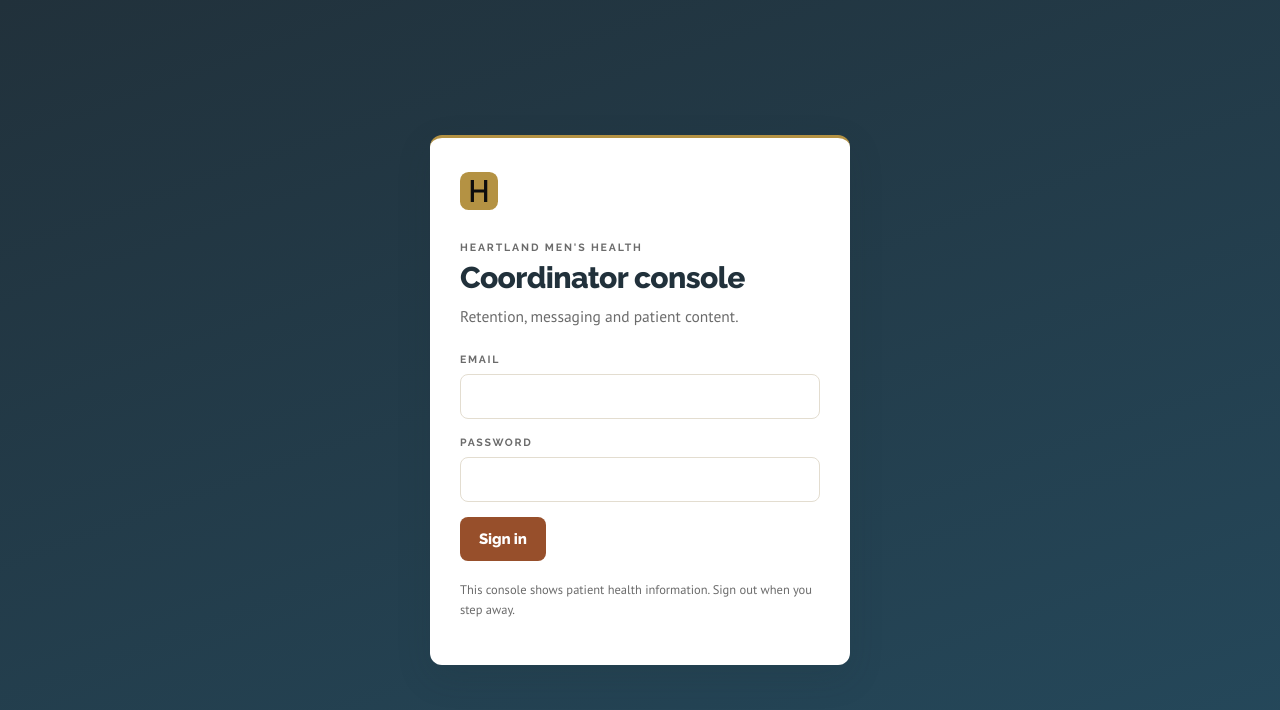
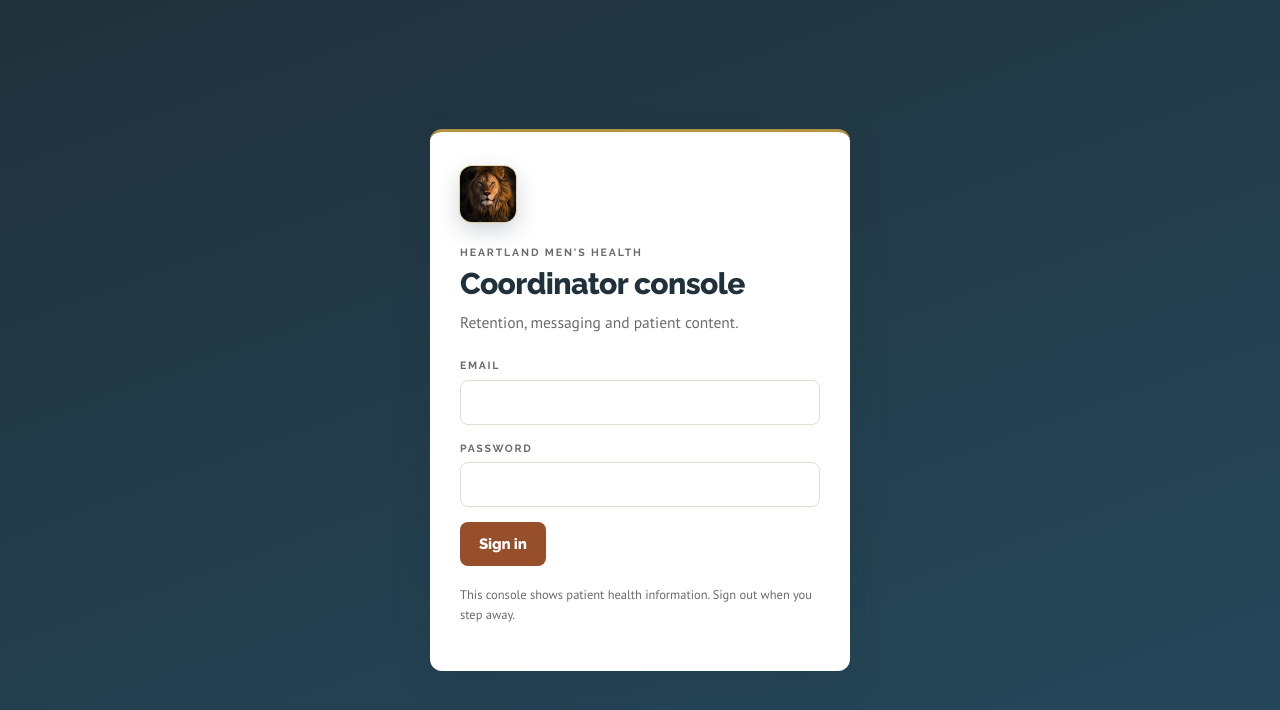
Before and after one commit to LIMENHelix/heartland-app, a website: page public/console/index.html in a window 1280 px wide. Drawn offline with Linux system fonts and the light colour scheme; no server answers; a web font is replaced by a local one.

Commit message:
Console: the lion, same as the app
Both brand marks were a placeholder "H" glyph while the patient app used the
lion photograph, so the two surfaces did not read as one product. Same image,
same rounded-square treatment and gold hairline as the app header.

The console also had no favicon at all, which made a browser tab full of clinic
work indistinguishable from a blank page. It now carries the lion and an
apple-touch-icon.

```diff
--- a/public/console/console.css
+++ b/public/console/console.css
@@ -631,3 +631,14 @@
   background: #EEF6F0; border: 1px solid #BFDCC9; color: #1F6340;
   font-size: .78rem; font-weight: 700;
 }
+
+/* The lion, the same photograph the patient app and the phone's home screen
+   use, so the console reads as the same product rather than a separate tool. */
+.mark {
+  display: block; border-radius: 7px; object-fit: cover;
+  box-shadow: 0 0 0 1px rgba(212, 178, 102, .55);
+}
+.mark--lg {
+  border-radius: 12px;
+  box-shadow: 0 0 0 1px rgba(212, 178, 102, .5), 0 8px 22px rgba(33, 49, 59, .22);
+}
--- a/public/console/index.html
+++ b/public/console/index.html
@@ -8,6 +8,8 @@
 <link rel="preconnect" href="https://fonts.googleapis.com">
 <link rel="preconnect" href="https://fonts.gstatic.com" crossorigin>
 <link rel="stylesheet" href="https://fonts.googleapis.com/css2?family=Raleway:wght@700;800&family=PT+Sans:wght@400;700&family=Bai+Jamjuree:wght@400;500;600;700&display=swap">
+<link rel="icon" type="image/png" href="img/mark.png">
+<link rel="apple-touch-icon" href="img/apple-touch-icon.png">
 <link rel="stylesheet" href="console.css">
 </head>
 <body>
@@ -16,7 +18,7 @@
 <div class="login" id="login" hidden>
   <form class="login__card" id="loginForm">
     <div class="brandmark">
-      <svg viewBox="0 0 40 40" width="38" height="38" aria-hidden="true"><rect width="40" height="40" rx="9" fill="var(--gold)"/><path d="M13 10v20M27 10v20M13 20h14" stroke="var(--ink)" stroke-width="3.4" stroke-linecap="square"/></svg>
+      <img class="mark mark--lg" src="img/mark.png" width="56" height="56" alt="">
     </div>
     <p class="eyebrow">Heartland Men's Health</p>
     <h1 class="display">Coordinator console</h1>
@@ -42,7 +44,7 @@
 <div class="shell" id="shell" hidden>
   <aside class="side">
     <div class="side__brand">
-      <svg viewBox="0 0 40 40" width="26" height="26" aria-hidden="true"><rect width="40" height="40" rx="9" fill="var(--gold)"/><path d="M13 10v20M27 10v20M13 20h14" stroke="var(--ink)" stroke-width="3.4" stroke-linecap="square"/></svg>
+      <img class="mark" src="img/mark.png" width="30" height="30" alt="">
       <span>Heartland</span>
     </div>
     <nav class="side__nav" id="nav">
```
Also changed, not shown: public/console/img/apple-touch-icon.png (added), public/console/img/mark.png (added).
